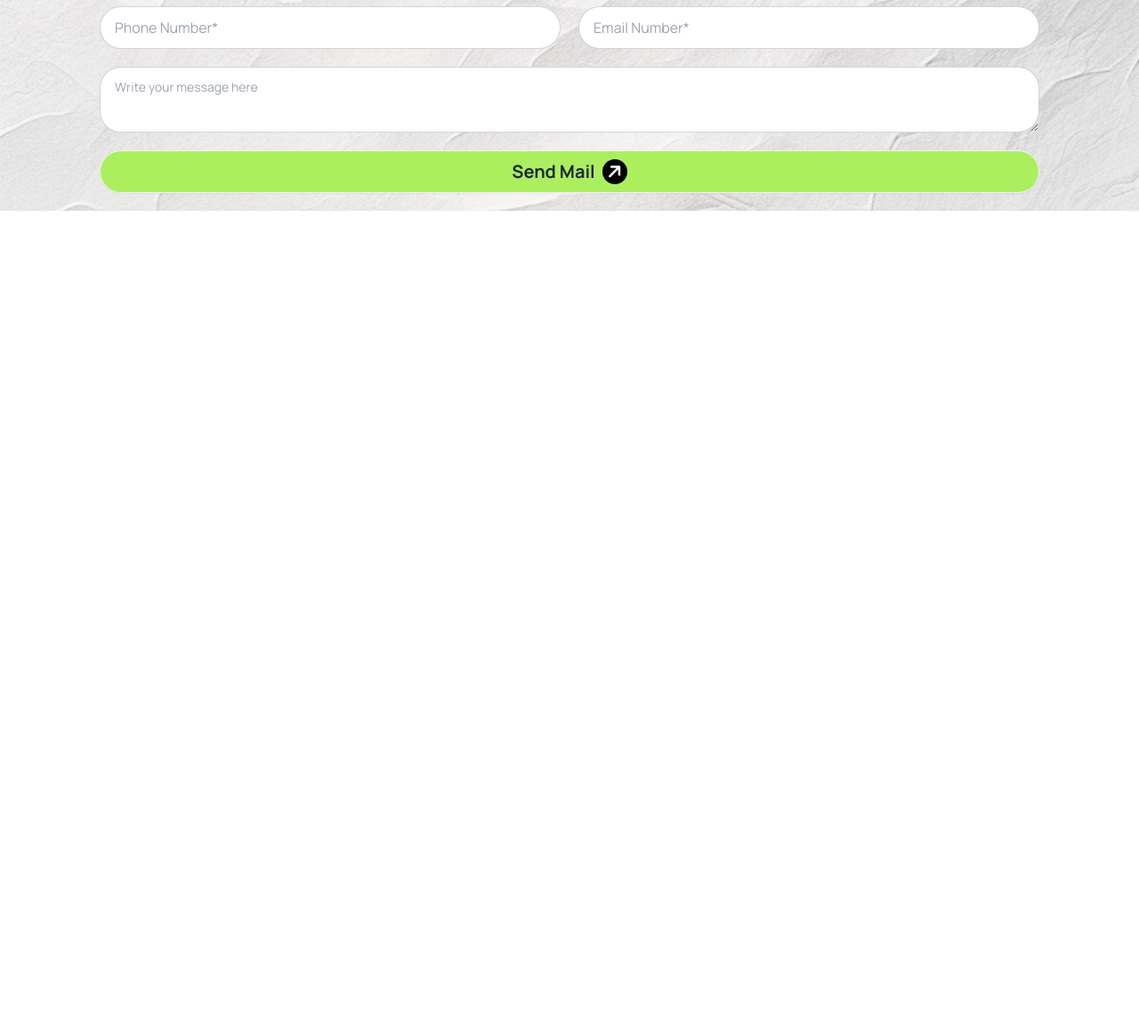
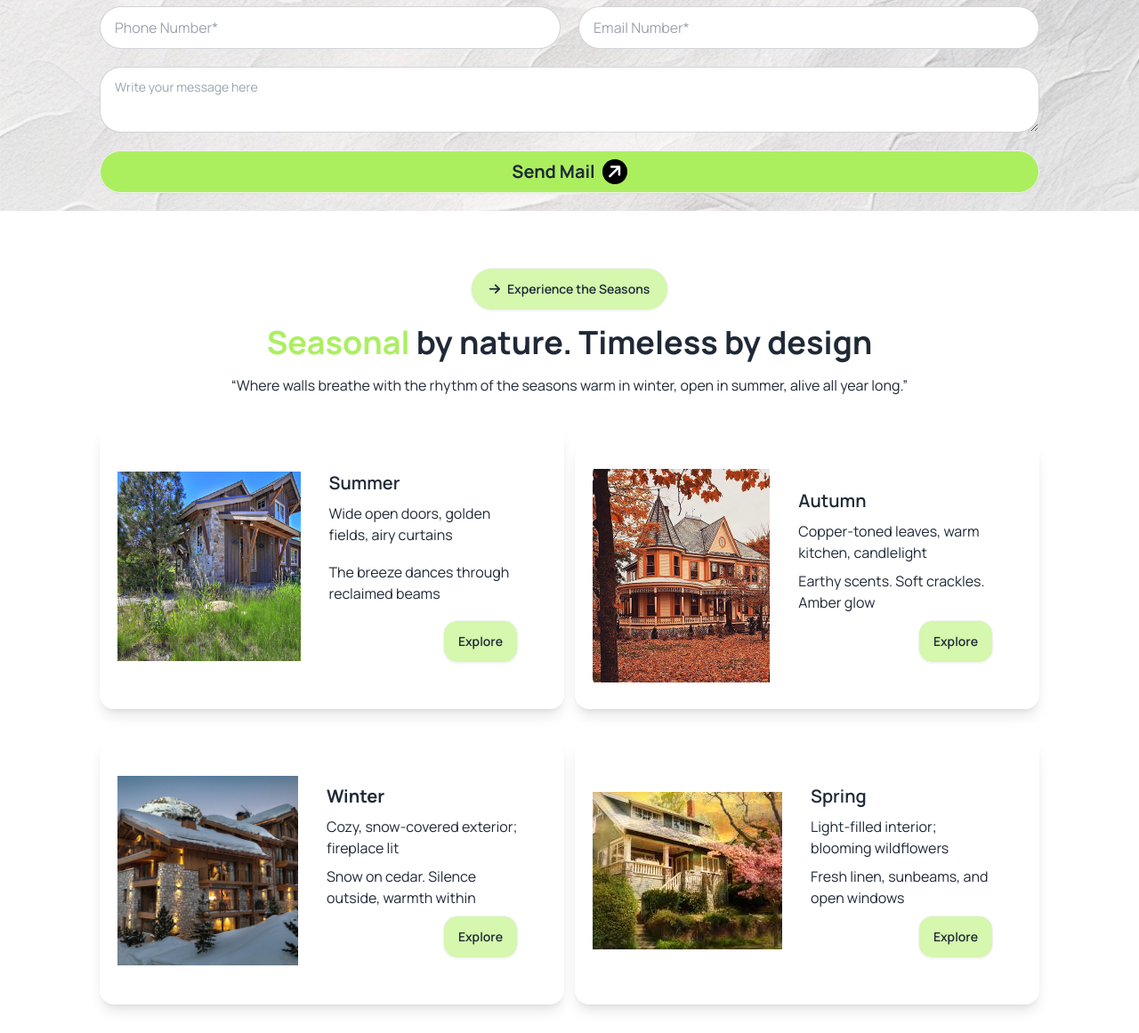
Before and after one commit to Ripa1518/third-assignment, a plain HTML site: page index.html in a window 1280 px wide. Shown: the part 3893-5054 px from the top of the page at 89% size. Before the commit the page ends 4150 px from the top, so only its background shows below. Drawn offline with nearby package versions, Linux system fonts and the light colour scheme.

Commit message:
added unique section

```diff
--- a/index.html
+++ b/index.html
@@ -375,6 +375,78 @@ modern sophistication</small>
       </div>
    </section>
 
+   <!-- unique section  -->
+    <section class="my-8 mx-4 lg:mx-28">
+       <div class="text-center py-8 space-y-4">
+        <button class="btn bg-house-secondary rounded-3xl px-5"> <i class="fa-solid fa-arrow-right  flex justify-center items-center"></i>Experience the Seasons</button>
+        <h2 class="text-4xl font-bold"><span class="text-house-primary">Seasonal</span> by nature. Timeless by design </h2>
+        <p>“Where walls breathe with the rhythm of the seasons warm in winter, open in summer, alive all year long.”</p>
+      </div>
+      <div class="space-y-5 grid grid-cols-1 md:grid-cols-2 gap-3 ">
+        <div class="card lg:card-side bg-base-100 shadow-lg p-5">
+  <figure class="">
+    <img
+      src="assets/summer.jpg"
+      alt="Album" class="w-80" />
+  </figure>
+  <div class="card-body">
+    <h2 class="card-title">Summer </h2>
+    <p>Wide open doors, golden fields, airy curtains</p>
+    <p>The breeze dances through reclaimed beams</p>
+    <div class="card-actions justify-end">
+      <button class="btn bg-house-secondary rounded-2xl">Explore</button>
+    </div>
+  </div>
+</div>
+<div class="card lg:card-side bg-base-100 shadow-lg p-5">
+  <figure>
+    <img
+      src="assets/autumn.jpg"
+      alt="Album"  class="w-80" />
+  </figure>
+  <div class="card-body">
+    <h2 class="card-title">Autumn</h2>
+    <p>Copper-toned leaves, warm kitchen, candlelight</p>
+    <p>Earthy scents. Soft crackles. Amber glow</p>
+    <div class="card-actions justify-end">
+      <button class="btn bg-house-secondary rounded-2xl">Explore</button>
+    </div>
+  </div>
+</div>
+<div class="card lg:card-side bg-base-100 shadow-lg p-5">
+  <figure>
+    <img
+      src="assets/winter.jpg"
+      alt="Album"  class="w-80" />
+  </figure>
+  <div class="card-body">
+    <h2 class="card-title font-bold">Winter</h2>
+    <p>Cozy, snow-covered exterior; fireplace lit</p>
+    <p>Snow on cedar. Silence outside, warmth within</p>
+    <div class="card-actions justify-end">
+      <button class="btn bg-house-secondary rounded-2xl">Explore</button>
+    </div>
+  </div>
+</div>
+<div class="card lg:card-side bg-base-100 shadow-lg p-5">
+  <figure>
+    <img
+      src="assets/spring.jpeg"
+      alt="Album"  class="w-80" />
+  </figure>
+  <div class="card-body">
+    <h2 class="card-title">Spring</h2>
+    <p>Light-filled interior; blooming wildflowers</p>
+    <p>Fresh linen, sunbeams, and open windows</p>
+    <div class="card-actions justify-end">
+      <button class="btn bg-house-secondary rounded-2xl">Explore</button>
+    </div>
+  </div>
+</div>
+      </div>
+
+    </section>
+
 
     </main>
     <footer>
```
Also changed, not shown: assets/autumn.jpg (added), assets/spring.jpeg (added), assets/summer.jpg (added), assets/winter.jpg (added).
